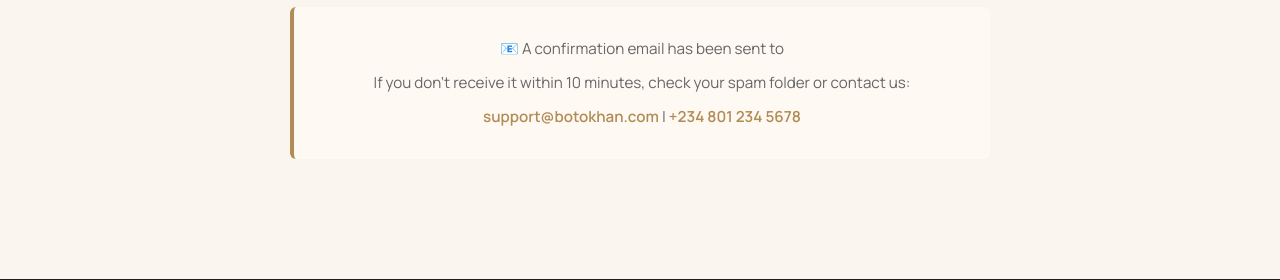
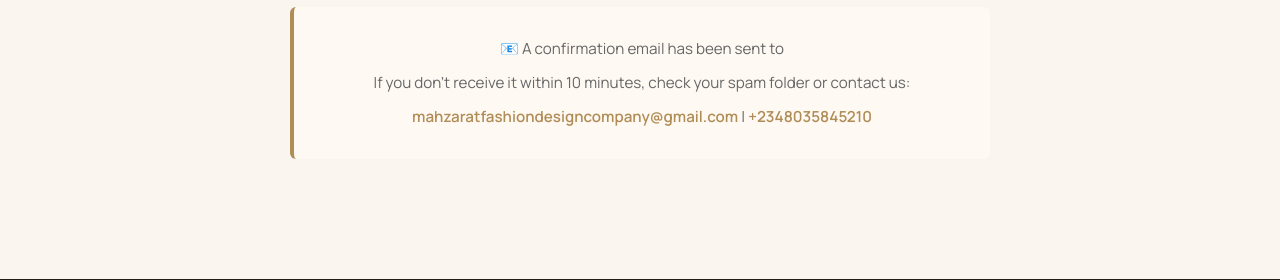
Before and after one commit to mohammedimk/mahzarat, a Django app: template store/templates/store/payment_success.html in a window 1280 px wide. Shown: the part 1467-1747 px from the top of the page. Run offline with Django 4.2, Linux system fonts and the light colour scheme; the template is opened without the code that fills it, so the values that code supplies are empty.

Commit message:
Update payment_success.html

```diff
--- a/store/templates/store/payment_success.html
+++ b/store/templates/store/payment_success.html
@@ -105,8 +105,8 @@
         <p>📧 A confirmation email has been sent to <strong>{{ order.customer_email }}</strong></p>
         <p>If you don't receive it within 10 minutes, check your spam folder or contact us:</p>
         <p>
-          <a href="mailto:support@botokhan.com">support@botokhan.com</a> |
-          <a href="tel:+2348012345678">+234 801 234 5678</a>
+          <a href="mailto:mahzaratfashiondesigncompany@gmail.com">mahzaratfashiondesigncompany@gmail.com</a> |
+          <a href="tel:+2348035845210">+2348035845210</a>
         </p>
       </div>
     </div>
```
